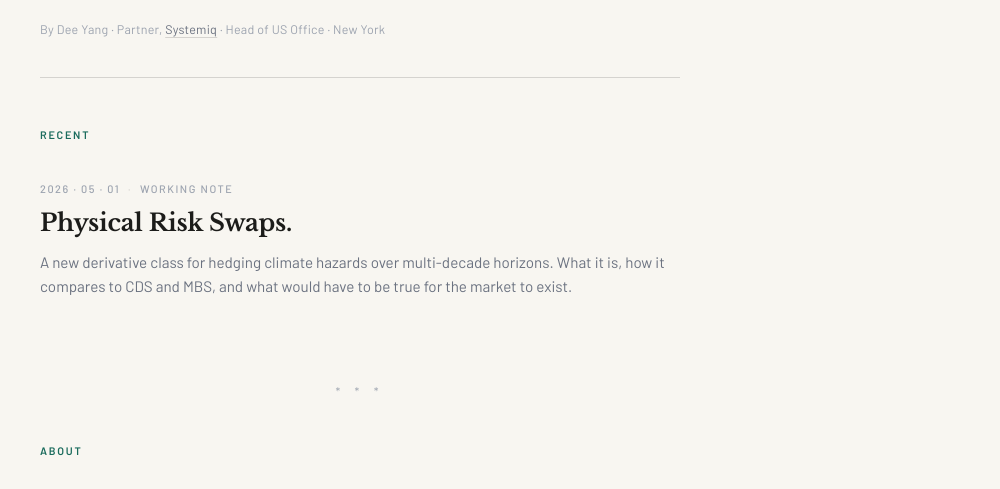
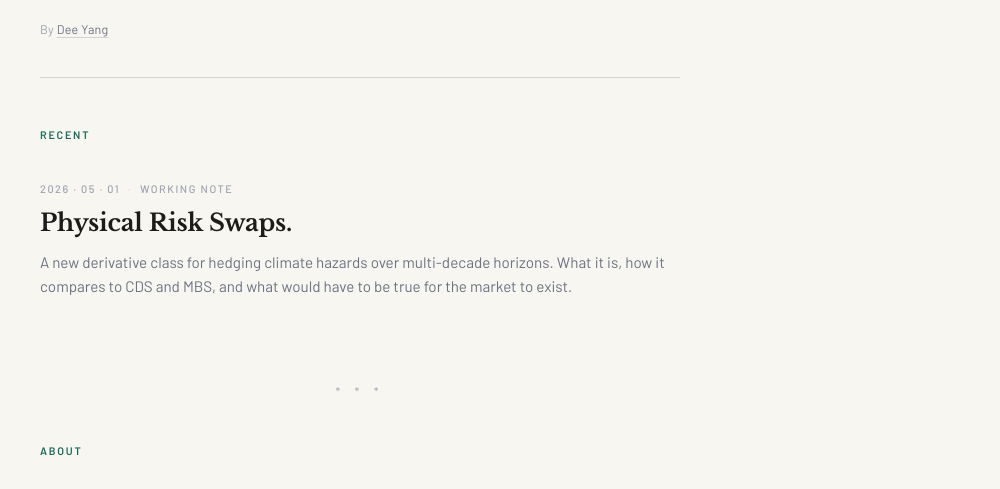
Before and after one commit to planetaryps/rumination, a plain HTML site: page index.html in a window 1280 px wide. Shown: the part 266-755 px from the top of the page, without its empty margins (280-1280 px from the left). Drawn offline with nearby package versions, Linux system fonts and the light colour scheme.

Commit message:
Simplify byline to LinkedIn link only
Co-Authored-By: Claude Haiku 4.5 <noreply@anthropic.com>

```diff
--- a/index.html
+++ b/index.html
@@ -234,7 +234,7 @@
   <p class="kicker">Rumination</p>
   <h1 class="masthead-title">Working <em>notes</em>.</h1>
   <p class="tagline">Slow thinking on climate, capital, and the systems in between. Drafts more than verdicts.</p>
-  <p class="byline">By Dee Yang &middot; Partner, <a href="https://www.systemiq.earth" target="_blank" rel="noopener">Systemiq</a> &middot; Head of US Office &middot; New York</p>
+  <p class="byline">By <a href="https://www.linkedin.com/in/dee-yang24/" target="_blank" rel="noopener">Dee Yang</a></p>
 </header>
 
 <p class="section-label">Recent</p>
```
